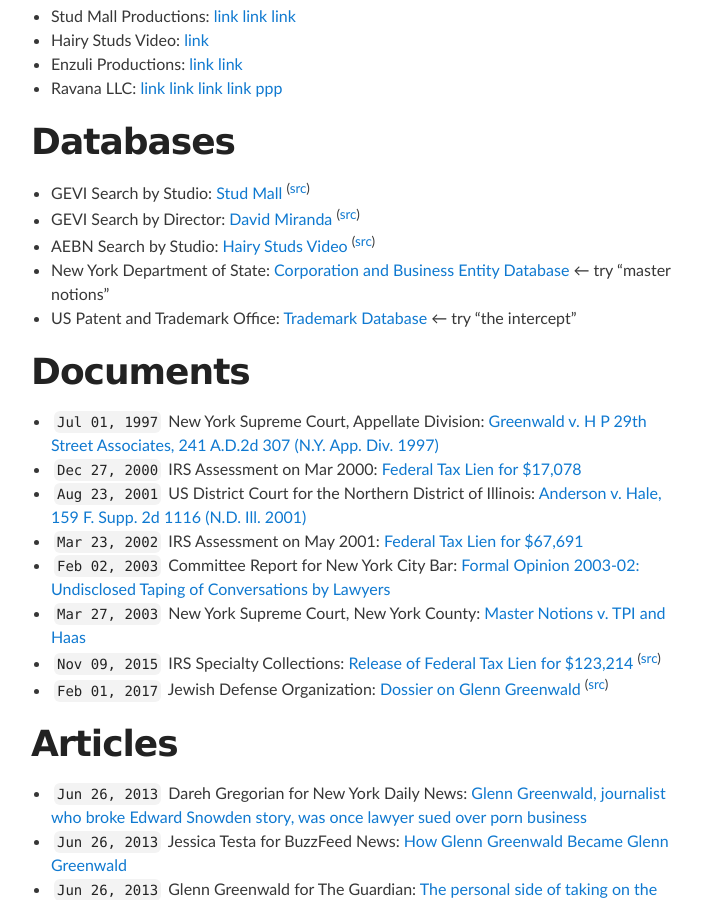
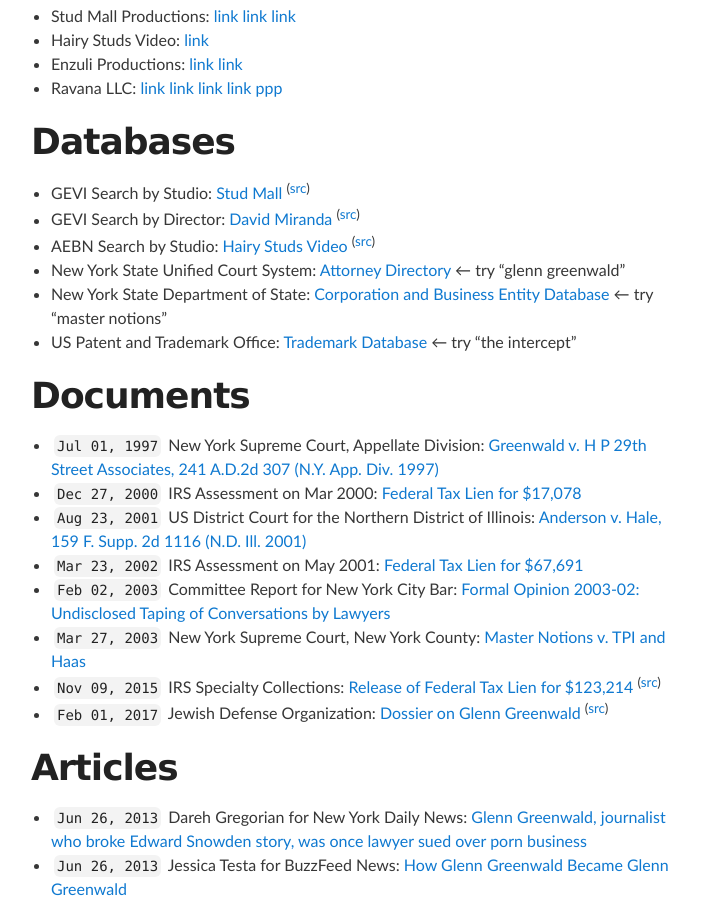
Before and after one commit to masternotions/masternotions.github.io, a Jekyll site: the page built from index.md, in a window 1280 px wide and 900 px high, scrolled down 1186 px. Shown: the whole window, without its empty margins (289-991 px from the left). Built offline with Jekyll 4.4.1, drawn with Linux system fonts in a browser that asks for light colours; comment, search, counter and statistics services are not loaded.

Commit message:
Update index.md

```diff
--- a/index.md
+++ b/index.md
@@ -68,7 +68,8 @@ Here's an audio clip of GG talking in Hot.Hairy.Real. 4: **[Is your dick hard?](
 - GEVI Search by Studio: [Stud Mall](./assets/images/gevi-studio-studmall.png) <sup>([src](https://www.gayeroticvideoindex.com/C/7/6277.html))</sup>
 - GEVI Search by Director: [David Miranda](./assets/images/gevi-director-dm.png) <sup>([src](https://www.gayeroticvideoindex.com/D/3/2013.html))</sup>
 - AEBN Search by Studio: [Hairy Studs Video](./assets/images/aebn-series-hairystuds.png) <sup>([src](https://gay.aebn.com/gay/studios/19516/hairy-studs-video))</sup>
-- New York Department of State: [Corporation and Business Entity Database](https://appext20.dos.ny.gov/corp_public/corpsearch.entity_search_entry) &#8592; try "master notions"
+- New York State Unified Court System: [Attorney Directory](http://iapps.courts.state.ny.us/attorney/AttorneySearch) &#8592; try "glenn greenwald"
+- New York State Department of State: [Corporation and Business Entity Database](https://appext20.dos.ny.gov/corp_public/corpsearch.entity_search_entry) &#8592; try "master notions"
 - US Patent and Trademark Office: [Trademark Database](http://tess2.uspto.gov/) &#8592; try "the intercept"
 
 # Documents
```
